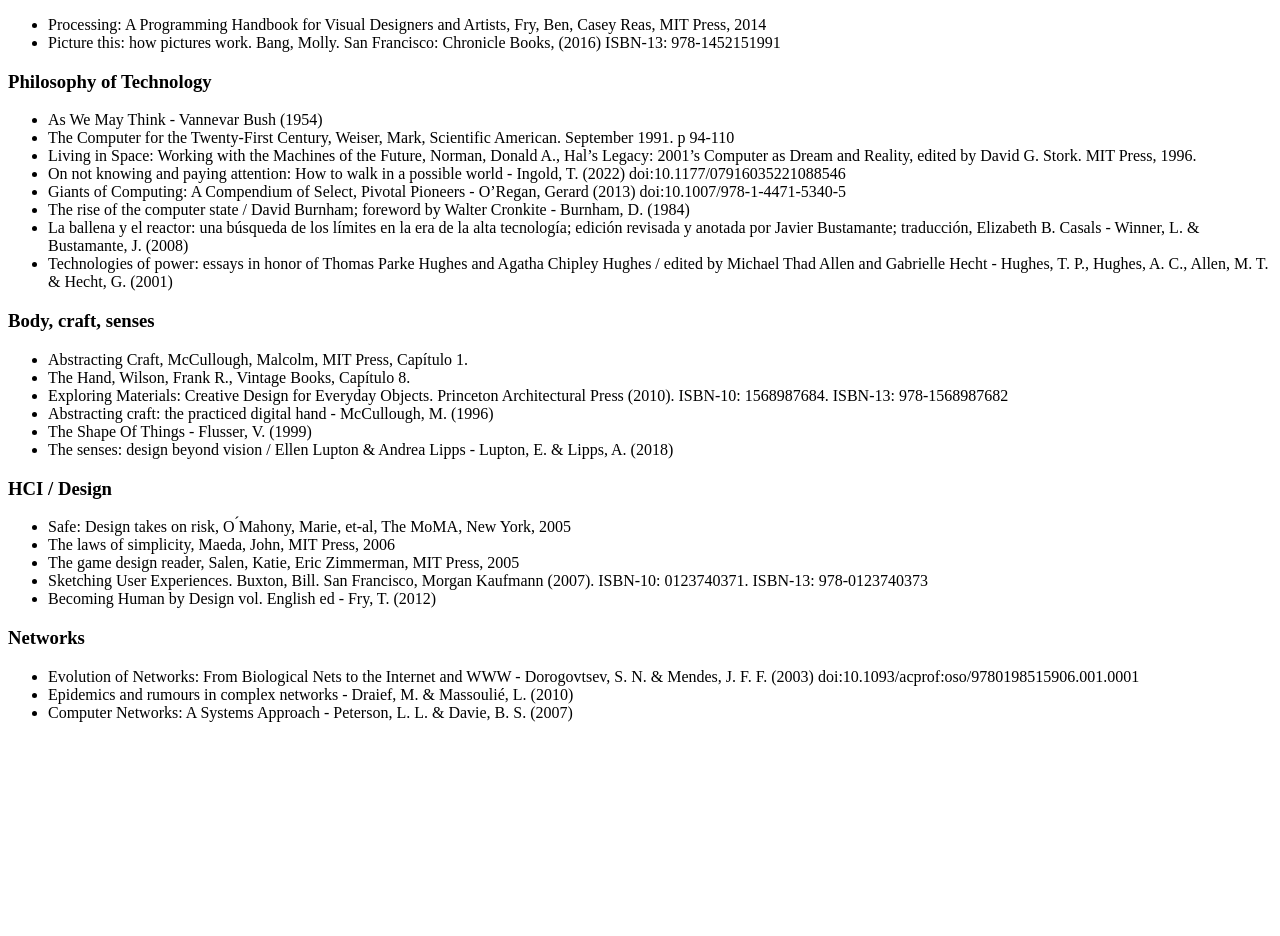
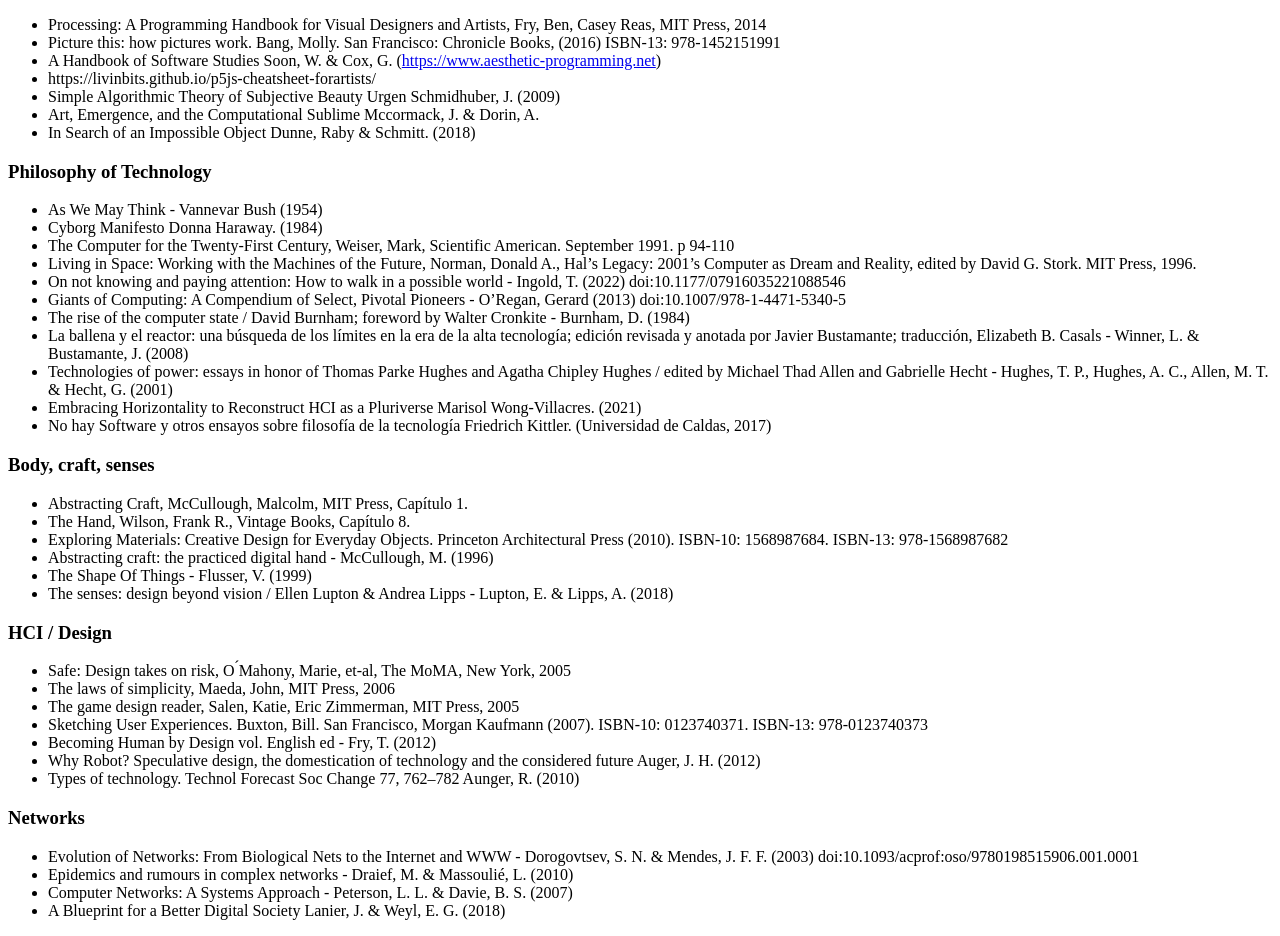
Before and after one commit to sofiacastaneda/mext-bibliography, a plain HTML site: page index.html in a window 1280 px wide. Shown: the part 308-1244 px from the top of the page. Before the commit the page ends 1046 px from the top, so only its background shows below. Drawn offline with Linux system fonts and the light colour scheme.

```diff
--- a/index.html
+++ b/index.html
@@ -26,10 +26,18 @@
 		<ul>
 			<li>Processing: A Programming Handbook for Visual Designers and Artists, Fry, Ben, Casey Reas, MIT Press, 2014</li>
 			<li>Picture this: how pictures work. Bang, Molly. San Francisco: Chronicle Books, (2016) ISBN-13: 978-1452151991</li>
+			<li>A Handbook of Software Studies Soon, W. & Cox, G. (<a href="https://www.aesthetic-programming.net" target="_blank">https://www.aesthetic-programming.net</a>)</li>
+			<li>https://livinbits.github.io/p5js-cheatsheet-forartists/</li>
+			<li>Simple Algorithmic Theory of Subjective Beauty Urgen Schmidhuber, J. (2009)</li>
+			<li>Art, Emergence, and the Computational Sublime Mccormack, J. & Dorin, A.</li>
+			<li>In Search of an Impossible Object Dunne, Raby & Schmitt. (2018)</li>
+
+
 		</ul>
 		<h3>Philosophy of Technology</h3>
 		<ul>
 			<li>As We May Think - Vannevar Bush (1954)</li>
+			<li>Cyborg Manifesto Donna Haraway. (1984)</li>
 			<li>The Computer for the Twenty-First Century, Weiser, Mark, Scientific American. September 1991. p 94-110</li>
 			<li>Living in Space: Working with the Machines of the Future, Norman, Donald A., Hal’s Legacy: 2001’s Computer as Dream and Reality, edited by David G. Stork. MIT Press, 1996.</li>
 			<li>On not knowing and paying attention: How to walk in a possible world - Ingold, T. (2022) doi:10.1177/07916035221088546</li>
@@ -37,6 +45,9 @@
 			<li>The rise of the computer state / David Burnham; foreword by Walter Cronkite - Burnham, D. (1984)</li>
 			<li>La ballena y el reactor: una búsqueda de los límites en la era de la alta tecnología; edición revisada y anotada por Javier Bustamante; traducción, Elizabeth B. Casals - Winner, L. & Bustamante, J. (2008)</li>
 			<li>Technologies of power: essays in honor of Thomas Parke Hughes and Agatha Chipley Hughes / edited by Michael Thad Allen and Gabrielle Hecht - Hughes, T. P., Hughes, A. C., Allen, M. T. & Hecht, G. (2001)</li>
+			<li>Embracing Horizontality to Reconstruct HCI as a Pluriverse Marisol Wong-Villacres. (2021)</li>
+			<li>No hay Software y otros ensayos sobre filosofía de la tecnología Friedrich Kittler. (Universidad de Caldas, 2017)</li>
+
 		</ul>
 		<h3>Body, craft, senses</h3>
 		<ul>
@@ -54,16 +65,19 @@
 			<li>The game design reader, Salen, Katie, Eric Zimmerman, MIT Press, 2005</li>
 			<li>Sketching User Experiences. Buxton, Bill. San Francisco, Morgan Kaufmann (2007). ISBN-10: 0123740371. ISBN-13: 978-0123740373</li>
 			<li>Becoming Human by Design vol. English ed - Fry, T. (2012)</li>
+			<li>Why Robot? Speculative design, the domestication of technology and the considered future Auger, J. H. (2012)</li>
+			<li>Types of technology. Technol Forecast Soc Change 77, 762–782 Aunger, R. (2010)</li>
 		</ul>
 		<h3>Networks</h3>
 		<ul>
 			<li>Evolution of Networks: From Biological Nets to the Internet and WWW - Dorogovtsev, S. N. & Mendes, J. F. F. (2003) doi:10.1093/acprof:oso/9780198515906.001.0001</li>
 			<li>Epidemics and rumours in complex networks - Draief, M. & Massoulié, L. (2010)</li>
 			<li>Computer Networks: A Systems Approach - Peterson, L. L. & Davie, B. S. (2007)</li>
+			<li>A Blueprint for a Better Digital Society Lanier, J. & Weyl, E. G. (2018)</li>
+
 		</ul>
 		<ul>
 		</ol>
-
 	</body>
 
 </html>
```
